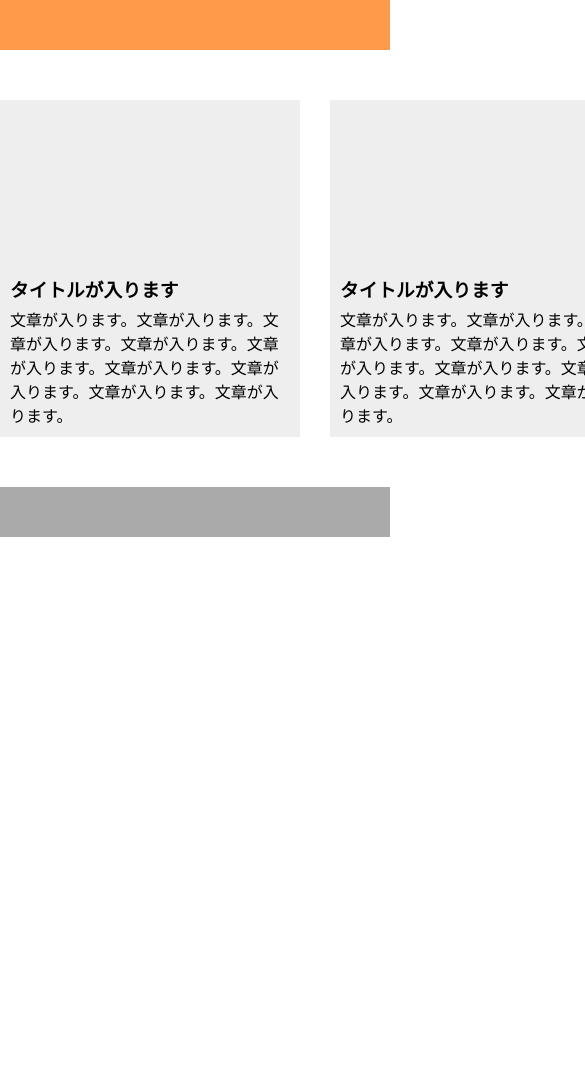
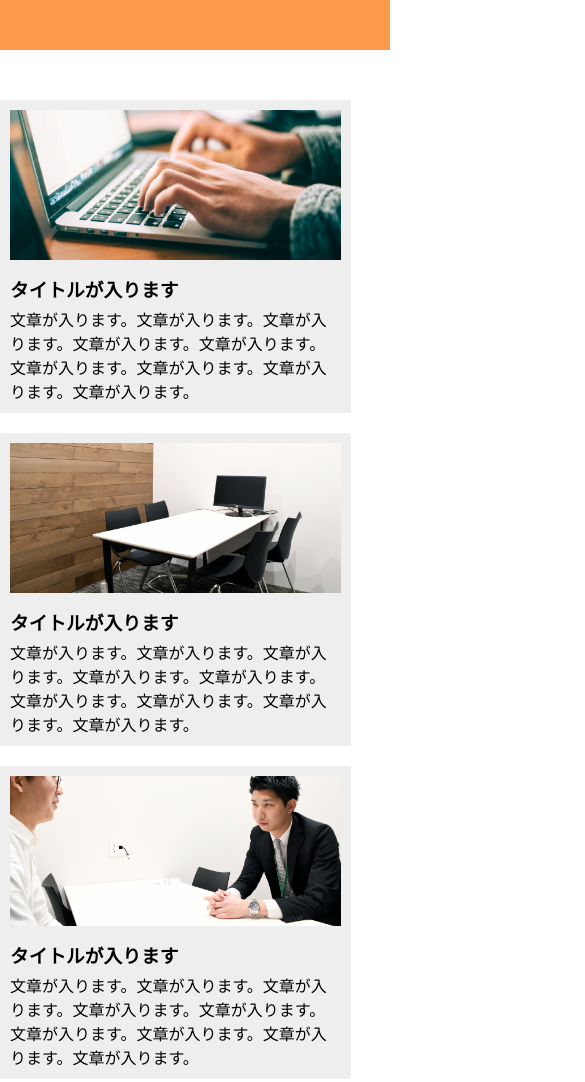
Before and after one commit to Gaishu/1-10, a plain HTML site: page index.html in a window 390 px wide. Shown: the top 1082 px of the page, 585 px wide, since content can reach past the window. Before the commit the page ends 844 px from the top, so only its background shows below. Drawn offline with Linux system fonts and the light colour scheme.

Commit message:
[add]1-10

```diff
--- a/index.html
+++ b/index.html
@@ -2,6 +2,7 @@
 <html lang="ja">
   <head>
     <meta charset="UTF-8" />
+    <meta name="viewport" content="width=device-width,initial-scale=1.0">
     <title>9章演習</title>
     <link rel="stylesheet" href="style.css" />
   </head>
--- a/style.css
+++ b/style.css
@@ -64,3 +64,20 @@ footer {
   height: 50px;
   background-color: #aaa;
 }
+
+@media screen and (max-width: 768px) {
+  main{
+    width:100%;
+    display:flex;
+    flex-flow: column;
+    justify-content: center;
+  }
+  .step-box{
+    width:90%;
+    margin-bottom:20px;
+  }
+
+  .step-box:last-child {
+    margin-bottom: 0;
+  }
+}
```
Also changed, not shown: img/flow01.png (added), img/flow02.png (added), img/flow03.png (added).
